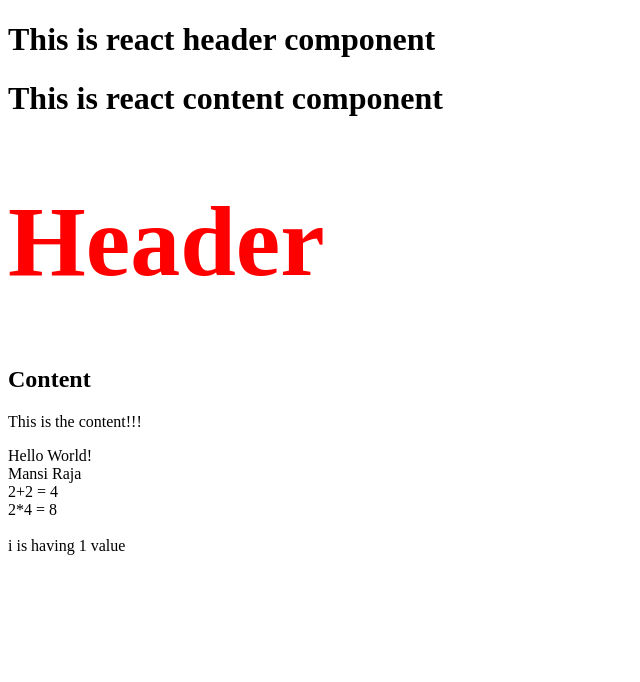
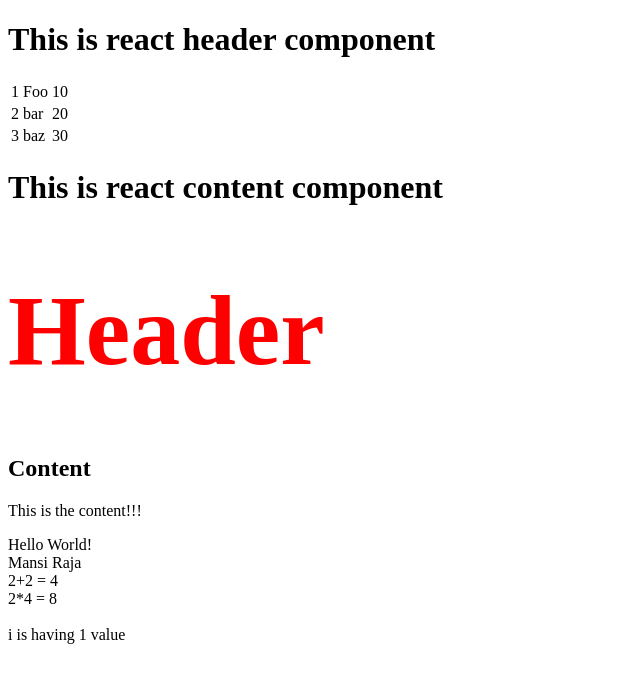
Before and after one commit to mansi-raja5/reactApp, a React app: page / in a window 1280 px wide. Shown: the top 682 px of the page, without its empty margins (0-640 px from the left). Built offline with nearby package versions, Linux system fonts and the light colour scheme.

Commit message:
React Stateful components Example

```diff
--- a/App.jsx
+++ b/App.jsx
@@ -1,26 +1,29 @@
 import React from 'react';
 
-class Header extends React.Component{
-	render(){
-		return(
-			<div>
-					<h1> This is react header component </h1>
-			</div>
-		);
+class App extends React.Component{
+	constructor(){
+		super();
+		this.state = {
+			data :
+			[
+				{
+					"id":1,
+					"name":"Foo",
+					"age":10
+				},
+				{
+					"id":2,
+					"name":"bar",
+					"age":20
+				},
+				{
+					"id":3,
+					"name":"baz",
+					"age":30
+				},
+			]
+		}
 	}
-}
-
-class Content extends React.Component{
-	render(){
-		return(
-			<div>
-					<h1> This is react content component </h1>
-			</div>
-		);
-	}
-}
-
-class App extends React.Component{
 	render(){
 		var i = 1;
 
@@ -32,6 +35,13 @@
 		return(
 			<div>
 				<Header/>
+				<table>
+					<tbody>
+					{this.state.data.map(
+						(person,i) => <TableRaw key={i} data = {person} />
+					)}
+					</tbody>
+				</table>
 				<Content/>
 				<h1 style = {myStyle}>Header</h1>
 				<h2>Content</h2>
@@ -50,4 +60,37 @@
 		);
 	}
 }
+
+class Header extends React.Component{
+	render(){
+		return(
+			<div>
+					<h1> This is react header component </h1>
+			</div>
+		);
+	}
+}
+
+class TableRaw extends React.Component{
+	render(){
+		return(
+			<tr>
+				<td>{this.props.data.id}</td>
+				<td>{this.props.data.name}</td>
+				<td>{this.props.data.age}</td>
+			</tr>
+		);
+	}
+}
+
+class Content extends React.Component{
+	render(){
+		return(
+			<div>
+					<h1> This is react content component </h1>
+			</div>
+		);
+	}
+}
+
 export default App;
```
